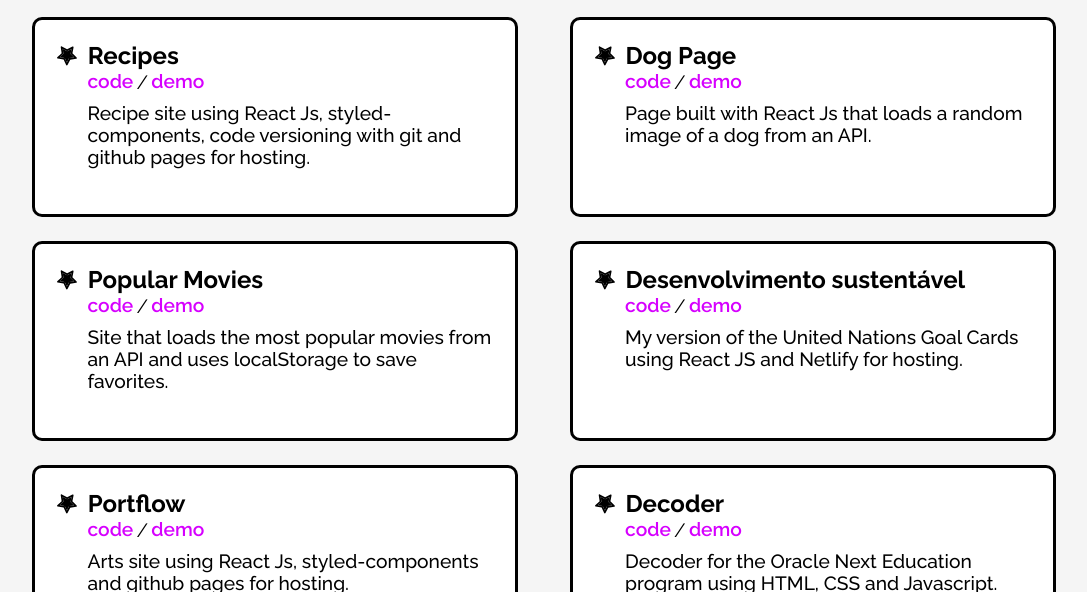
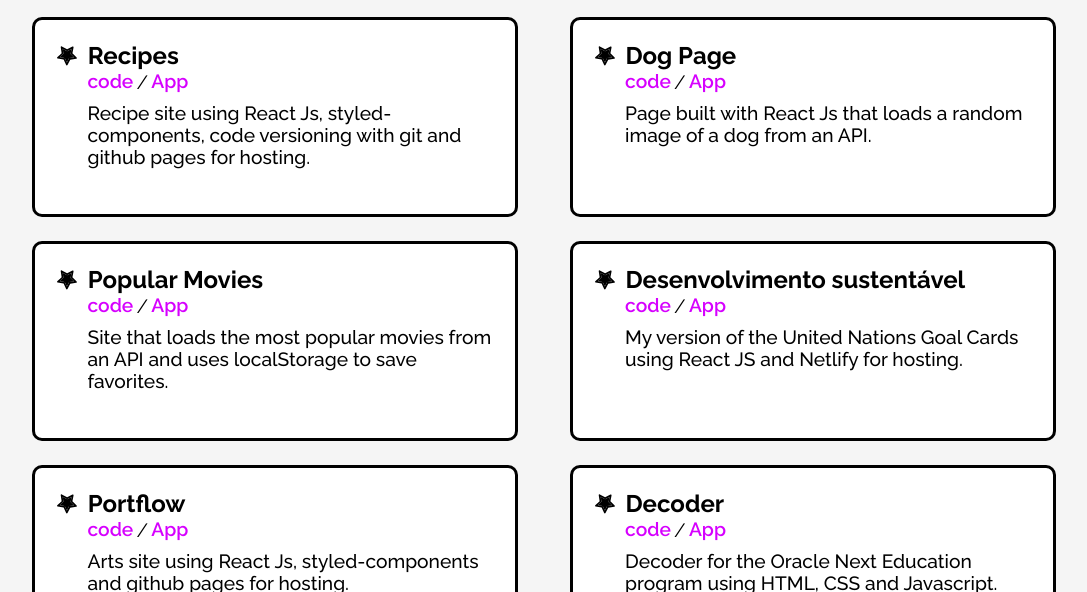
Before and after one commit to LeeYooBin/Portfolio, a React (Create React App) app: page /Projects in a window 1280 px wide. Shown: the part 148-740 px from the top of the page, without its empty margins (96-1183 px from the left). Built offline with nearby package versions, Linux system fonts and the light colour scheme.

Commit message:
Mundanças em Project

```diff
--- a/src/components/Project/index.jsx
+++ b/src/components/Project/index.jsx
@@ -12,7 +12,7 @@ export default function Project({title, code, app, text}){
                 <S.Links>
                     <S.Link href={code} target={'_blank'}>code</S.Link>
                     <p>/</p>
-                    <S.Link href={app} target={'_blank'}>demo</S.Link>
+                    <S.Link href={app} target={'_blank'}>App</S.Link>
                 </S.Links>
                 <S.Text>
                     {text}
```
